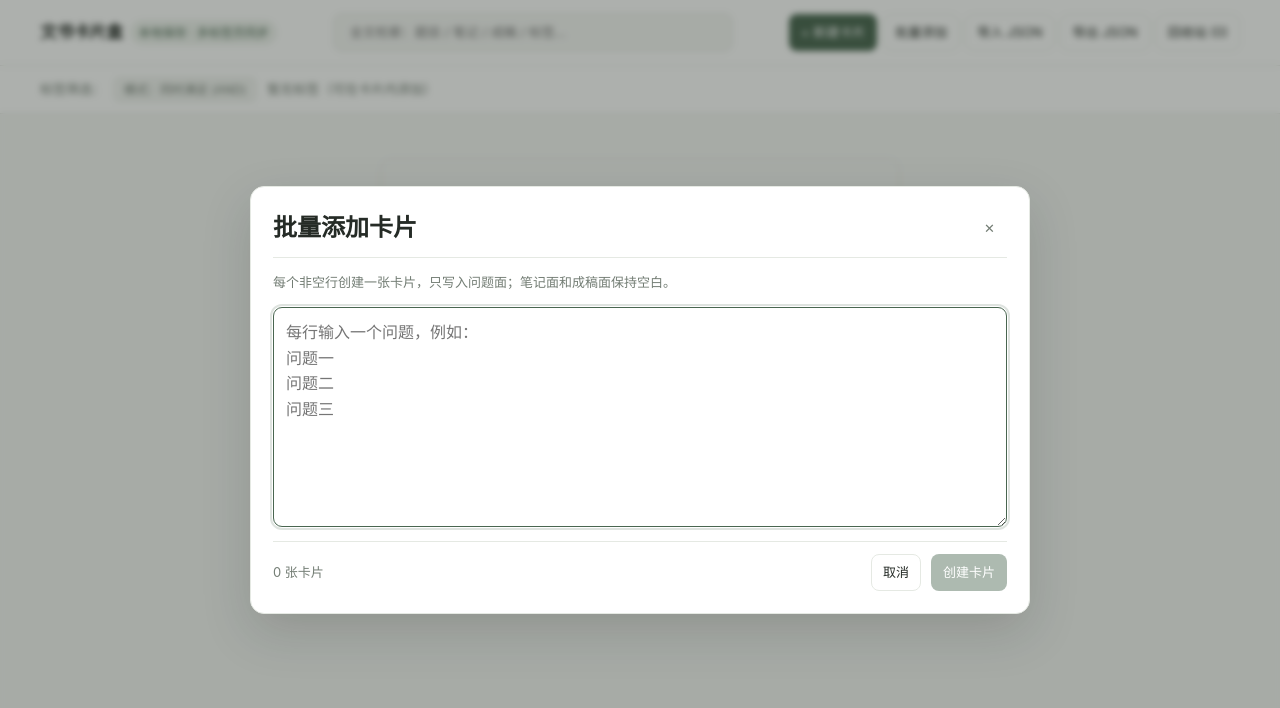
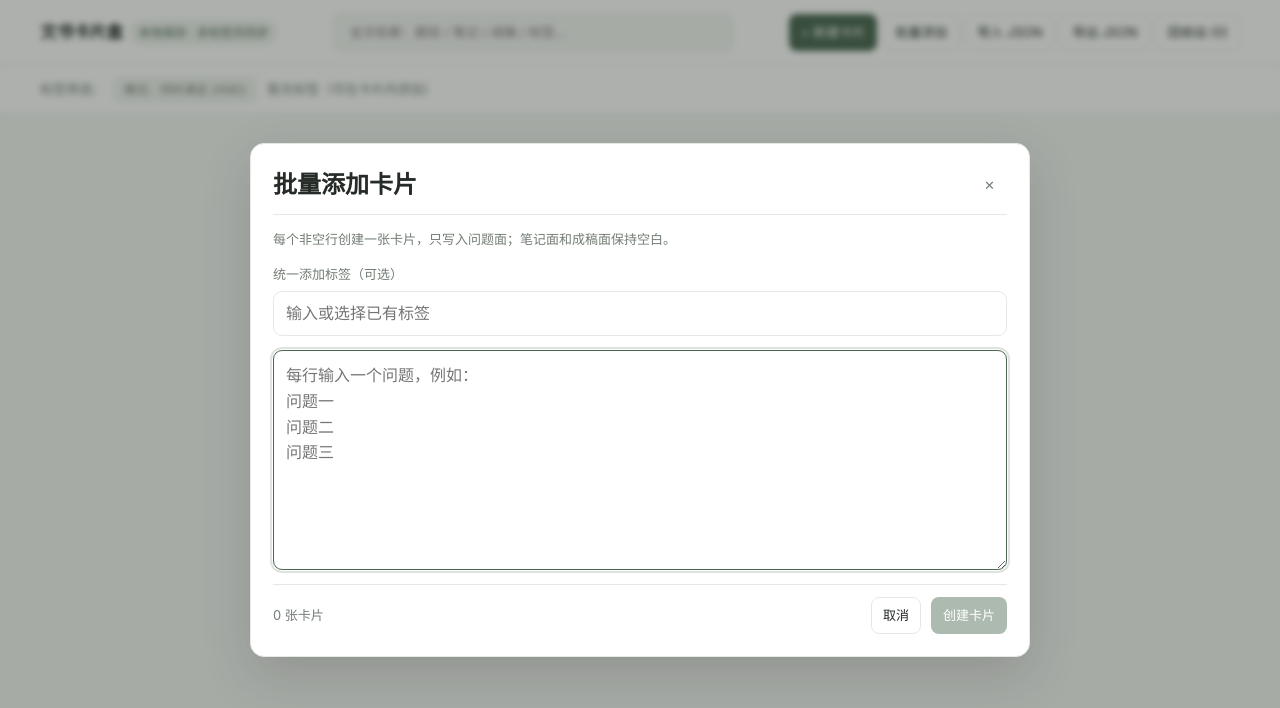
Before and after one commit to junni-y/Supplements-Mindmap, a plain HTML site: page index.html in a window 1280 px wide. Both pictures are taken after a click on the button "批量添加". Drawn offline with Linux system fonts and the light colour scheme.

Commit message:
添加批量添加卡片添加标签功能

```diff
--- a/app.js
+++ b/app.js
@@ -1682,6 +1682,7 @@
 
     var batchCardModal = document.getElementById("batch-card-modal");
     var batchCardInput = document.getElementById("batch-card-input");
+    var batchCardTagInput = document.getElementById("batch-card-tag-input");
     var batchCardCount = document.getElementById("batch-card-count");
     var confirmBatchCardBtn = document.getElementById("confirm-batch-card-btn");
 
@@ -1694,6 +1695,17 @@
     }
 
     document.getElementById("batch-card-btn").addEventListener("click", function () {
+      var existingTags = {};
+      getActiveCards().forEach(function (card) {
+        (card.tags || []).forEach(function (tag) { existingTags[tag] = true; });
+      });
+      var datalist = document.getElementById("batch-existing-tags");
+      datalist.innerHTML = "";
+      Object.keys(existingTags).sort().forEach(function (tag) {
+        var option = document.createElement("option");
+        option.value = tag;
+        datalist.appendChild(option);
+      });
       batchCardModal.classList.remove("hidden");
       batchCardInput.focus();
     });
@@ -1708,6 +1720,7 @@
       });
       if (prompts.length === 0) return;
 
+      var tag = batchCardTagInput.value.trim();
       confirmBatchCardBtn.disabled = true;
       confirmBatchCardBtn.textContent = "正在创建...";
       var now = Date.now();
@@ -1717,7 +1730,7 @@
           prompt: prompt,
           notesMd: "",
           draftHtml: "",
-          tags: [],
+          tags: tag ? [tag] : [],
           relatedCardIds: [],
           blockBindings: [],
           createdAt: now,
@@ -1729,6 +1742,7 @@
       saveCardsToDB(newCards).then(function () {
         batchCardModal.classList.add("hidden");
         batchCardInput.value = "";
+        batchCardTagInput.value = "";
         updateBatchCardCount();
         confirmBatchCardBtn.textContent = "创建卡片";
         renderWall();
--- a/index.html
+++ b/index.html
@@ -78,6 +78,9 @@
           <button class="btn-ghost close-modal-btn" data-target="batch-card-modal" aria-label="关闭">✕</button>
         </div>
         <p class="hint">每个非空行创建一张卡片，只写入问题面；笔记面和成稿面保持空白。</p>
+        <label class="batch-card-tag-label" for="batch-card-tag-input">统一添加标签（可选）</label>
+        <input id="batch-card-tag-input" class="batch-card-tag-input" type="text" list="batch-existing-tags" placeholder="输入或选择已有标签" />
+        <datalist id="batch-existing-tags"></datalist>
         <textarea id="batch-card-input" class="batch-card-textarea" placeholder="每行输入一个问题，例如：&#10;问题一&#10;问题二&#10;问题三"></textarea>
         <div class="modal-footer">
           <span id="batch-card-count" class="hint">0 张卡片</span>
--- a/style.css
+++ b/style.css
@@ -950,6 +950,26 @@ button:disabled {
   line-height: 1.6;
 }
 
+.batch-card-tag-label {
+  font-size: 13px;
+  color: var(--text-secondary);
+  margin-bottom: -8px;
+}
+
+.batch-card-tag-input {
+  width: 100%;
+  padding: 9px 12px;
+  border: 1px solid var(--border-color);
+  border-radius: 9px;
+  font: inherit;
+}
+
+.batch-card-tag-input:focus {
+  border-color: var(--primary);
+  outline: 2px solid rgba(73, 102, 80, 0.18);
+  outline-offset: 1px;
+}
+
 .batch-card-textarea:focus {
   border-color: var(--primary);
   outline: 2px solid rgba(73, 102, 80, 0.18);
```
